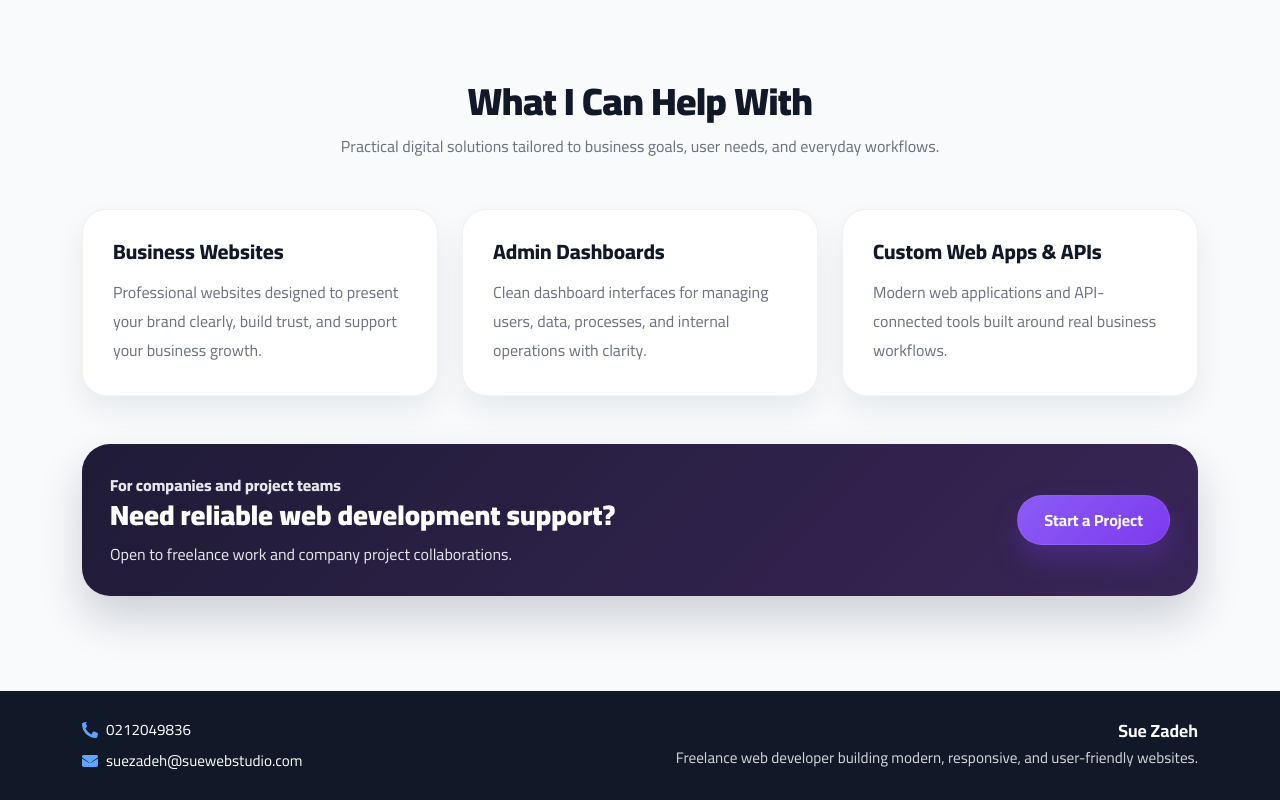
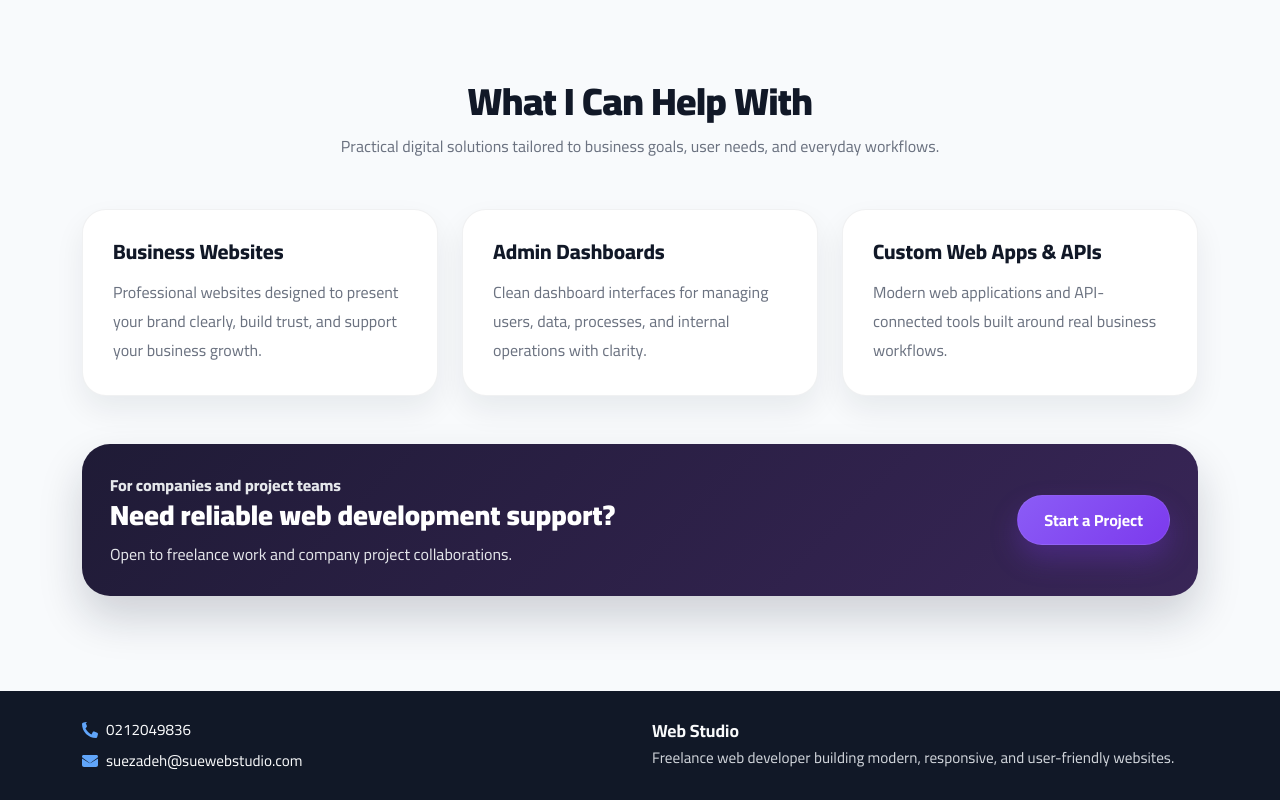
Before and after one commit to sue-zadeh/Freelance-web-developer, an Angular app: page / in a window 1280 px wide. Shown: the part 1090-1890 px from the top of the page. Built offline with nearby package versions, Linux system fonts and the light colour scheme.

Commit message:
contact form-my email

```diff
--- a/src/app/components/footer/footer.html
+++ b/src/app/components/footer/footer.html
@@ -26,8 +26,8 @@
       </div>
 
       <!-- Right Column: Brand & Description -->
-      <div class="col-md-6 text-md-end">
-        <h5 class="footer-brand mb-1">Sue Zadeh</h5>
+      <div class="col-md-6 text-md-start">
+        <h5 class="footer-brand mb-1">Web Studio</h5>
         <p class="footer-text mb-0">
           Freelance web developer building modern, responsive, and user-friendly websites.
         </p>
```
Also changed, not shown: 1 other file (tests, documents, lock files or other folders).
